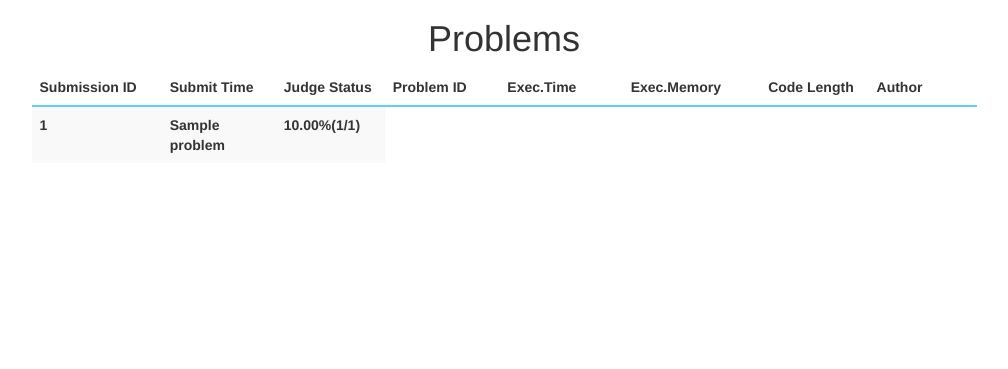
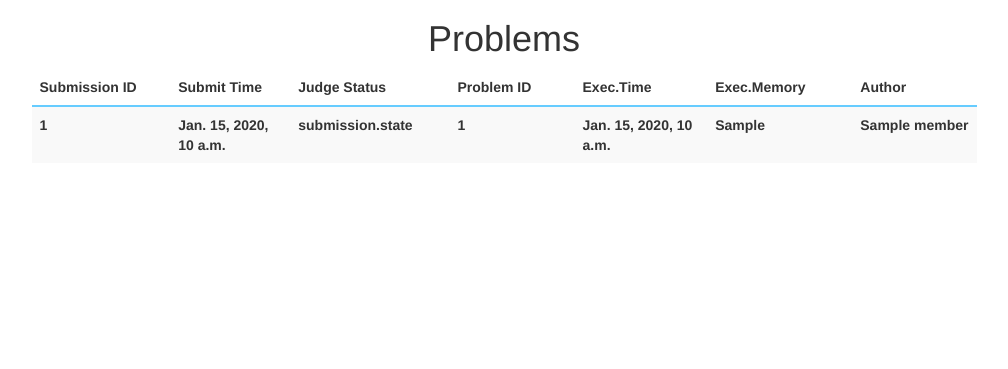
Before and after one commit to jhonprice/yaoj-django, a Django app: template templates/z/problem_status.html in a window 1280 px wide. Shown: the part 51-420 px from the top of the page, without its empty margins (136-1144 px from the left). Run offline with Django 3.2, Linux system fonts and the light colour scheme; the template is opened without the code that fills it: most values are stand-ins (such as "Sample title", 1, 10 or a date in 2020); lists and menus that the app fills with data are empty; some libraries are stand-ins or nearby versions.

Commit message:
problem_status

```diff
--- a/templates/z/problem_status.html
+++ b/templates/z/problem_status.html
@@ -17,19 +17,31 @@
             <th style="width: 200px; border-color: rgb(102, 204, 255);">Problem ID</th>
             <th style="width: 200px; border-color: rgb(102, 204, 255);">Exec.Time</th>
             <th style="width: 200px; border-color: rgb(102, 204, 255);">Exec.Memory</th>
-            <th style="width: 200px; border-color: rgb(102, 204, 255);">Code Length</th>
+{#            <th style="width: 200px; border-color: rgb(102, 204, 255);">Code Length</th>#}
             <th style="width: 200px; border-color: rgb(102, 204, 255);">Author</th>
         </tr>
         </thead>
 
         <tbody>
-        {% for problem in problems %}
-            <tr onmouseover="this.style.cursor='pointer'" onclick="document.location = '{% url 'z:problem_detail' problem.id %}';">
-                <th style="width: 200px; border-color: rgb(102, 204, 255);">{{ problem.id }}</th>
-                <th style="width: 200px; border-color: rgb(102, 204, 255);">{{ problem.title }}</th>
-                <th style="width: 200px; border-color: rgb(102, 204, 255);">{{ problem.ac_ratio | floatformat:2 }}%({{ problem.ac_count }}/{{ problem.submission_count }})</th>
-            </tr>
+
+        {% for submission in problem.submission_set %}
+        <tr>
+            <th style="width: 200px; border-color: rgb(102, 204, 255);">{{ submission.id }}</th>
+            <th style="width: 200px; border-color: rgb(102, 204, 255);">{{ submission.create_time }}</th>
+            <th style="width: 200px; border-color: rgb(102, 204, 255);">
+                {% if submission.state != 'done' %}
+                    submission.state
+                {% else %}
+                    submission.verdict
+                {% endif %}
+                </th>
+            <th style="width: 200px; border-color: rgb(102, 204, 255);">{{ problem.id }}</th>
+            <th style="width: 200px; border-color: rgb(102, 204, 255);">{{ submission.time_consumed }}</th>
+            <th style="width: 200px; border-color: rgb(102, 204, 255);">{{ submission.mem_consumed }}</th>
+            <th style="width: 200px; border-color: rgb(102, 204, 255);">{{ submission.member }}</th>
+        </tr>
         {% endfor %}
+
         </tbody>
 
     </table>
--- a/z/tasks.py
+++ b/z/tasks.py
@@ -20,6 +20,8 @@ def ensure_cleanup(fn):
 @ensure_cleanup
 def judge(submission_id):
     s = Submission.objects.get(pk=submission_id)
+    s.state = 'processing'
+    s.save()
     p = s.problem
     c = Container('c{}'.format(s.id))
     c.init()
```
